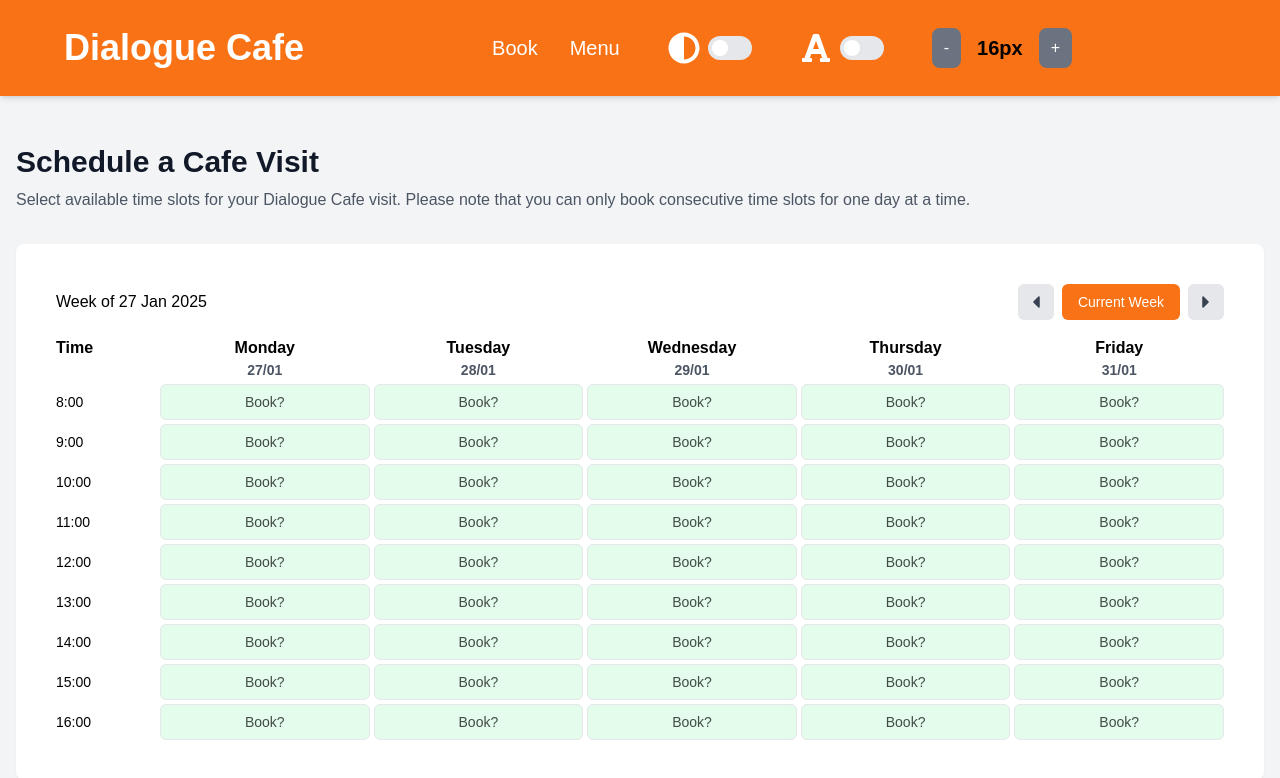
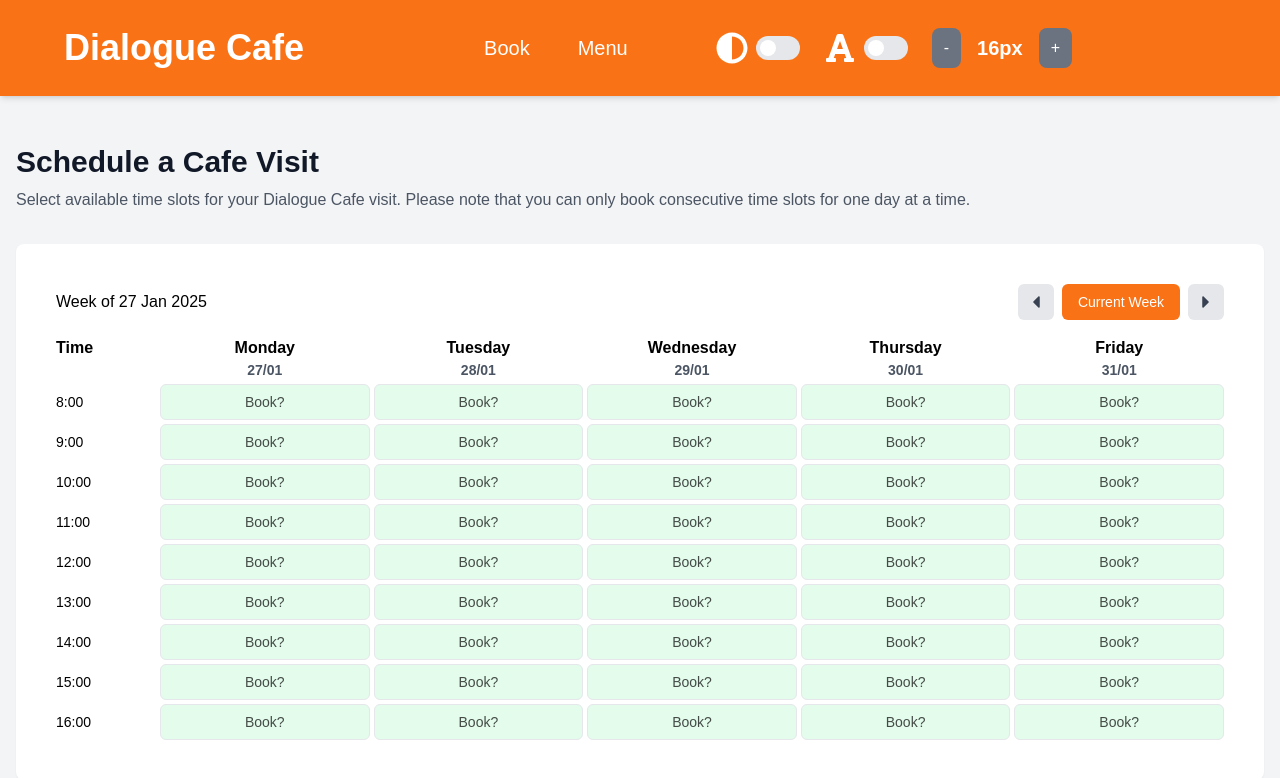
Before and after one commit to nblandos/dialogue-hub, a React (Vite) app in the folder frontend/: page / in a window 1280 px wide. Shown: the top 778 px of the page. Built offline with nearby package versions, Linux system fonts and the light colour scheme; a web font is replaced by a local one.

Commit message:
improve header accessibility styling

```diff
--- a/frontend/src/components/header/FontSizeAdjuster.jsx
+++ b/frontend/src/components/header/FontSizeAdjuster.jsx
@@ -38,7 +38,7 @@ const FontSizeAdjuster = () => {
       >
         -
       </button>
-      <span className="text-xl font-bold">{fontSize}px</span>
+      <span className="text-xl font-bold text-white">{fontSize}px</span>
       <button
         className={`bg-gray-500 text-white px-3 py-2 rounded-lg hover:bg-gray-600 ${
           fontSize >= maxFontSize ? "opacity-50 cursor-not-allowed" : ""
--- a/frontend/src/components/header/Header.jsx
+++ b/frontend/src/components/header/Header.jsx
@@ -36,9 +36,9 @@ const Header = () => {
           Dialogue Cafe
         </div>
 
-        <div className="flex gap-4 md:gap-12 md:pr-36 items-center">
+        <div className="flex gap-4 md:gap-6 md:pr-36 items-center">
           {/* Desktop Header Links */}
-          <div className="hidden md:flex gap-8 items-center">
+          <div className="hidden md:flex gap-12 items-center md:mr-16">
             <NavLinks />
           </div>
 
--- a/frontend/src/components/header/HighContrastToggle.jsx
+++ b/frontend/src/components/header/HighContrastToggle.jsx
@@ -18,7 +18,7 @@ const HighContrastToggle = ({ isHighContrast, setIsHighContrast }) => {
         checked={isHighContrast}
         onChange={setIsHighContrast}
         className={`${
-          isHighContrast ? 'bg-fuchsia-500' : 'bg-gray-200'
+          isHighContrast ? 'bg-blue-600' : 'bg-gray-200'
         } relative inline-flex h-6 w-11 items-center rounded-full transition-colors`}
       >
         <span className="sr-only">Toggle high contrast mode</span>
--- a/frontend/src/index.css
+++ b/frontend/src/index.css
@@ -34,6 +34,18 @@
 .high-contrast .bg-gray-300,
 .high-contrast .hover\:bg-gray-300:hover {
   background-color: #726a5d;
+}
+
+.high-contrast .bg-gray-500 {
+  background-color: #ece8de;
+}
+
+.high-contrast .hover\:bg-gray-600:hover {
+  background-color: #f8f5f0;
+}
+
+.high-contrast .bg-blue-600 {
+  background-color: #fef037;
 }
 
 /* Timeslot Colors */
@@ -96,6 +108,7 @@
   color: #bcb4a5;
 }
 
+
 /* Revert inversion for media elements
 .high-contrast img,
 .high-contrast video,
```
